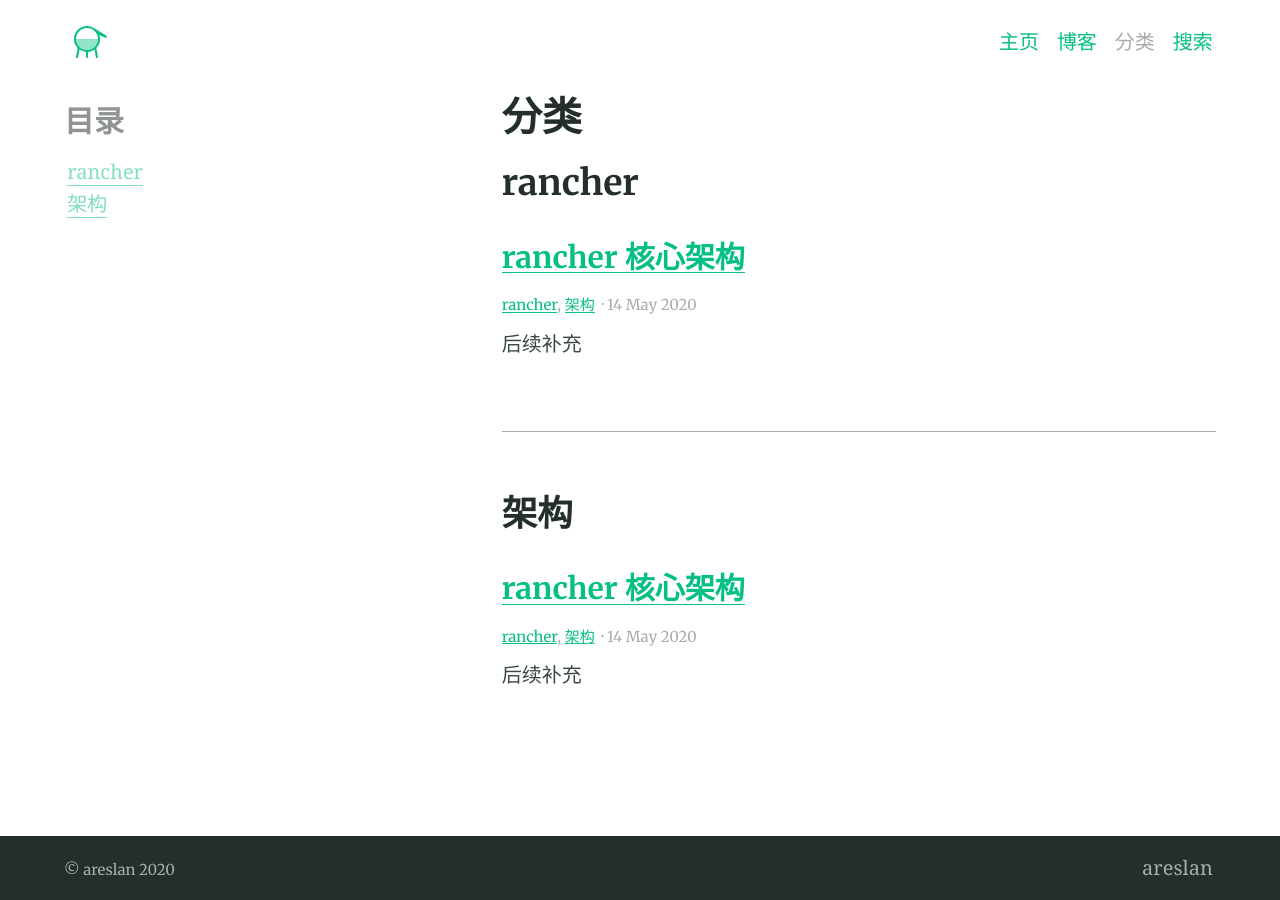
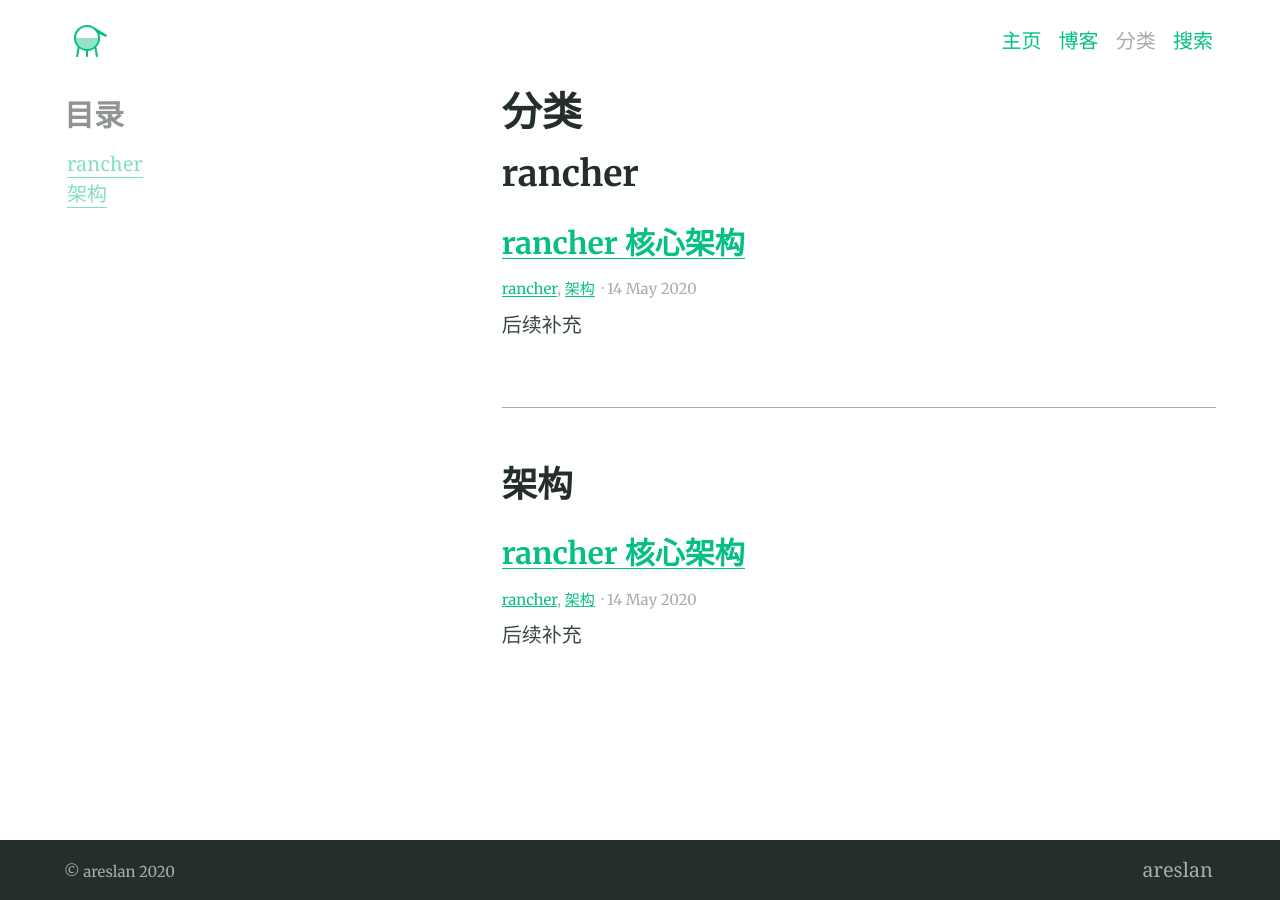
Before and after one commit to areslan1122/areslan1122.github.io, a Jekyll site: the page built from categories.md, in a window 1280 px wide. Built offline with Jekyll 4.4.1, drawn with Linux system fonts in a browser that asks for light colours.

Commit message:
change text size

```diff
--- a/_sass/sassline-base/_variables.scss
+++ b/_sass/sassline-base/_variables.scss
@@ -16,11 +16,11 @@ $breakpoints: (
 // Root font-sizes for each breakpoint. Set to half desired line-height of body text.
 // ! Make sure to have as many sizes as breakpoints above.
 $rootsizes: (
-  rootsize-0: 10,   // 24px line-height body text
-  rootsize-1: 12,   // 28px line-height body text
-  rootsize-2: 14,   // 30px line-height body text
-  rootsize-3: 16,   // 34px line-height body text
-  rootsize-4: 18    // 38px line-height body text
+  rootsize-0: 19,   // 24px line-height body text
+  rootsize-1: 11,   // 28px line-height body text
+  rootsize-2: 13,   // 30px line-height body text
+  rootsize-3: 15,   // 34px line-height body text
+  rootsize-4: 17    // 38px line-height body text
 ) !default;
 
 // Set the optimum line-length for your text (based on typeface).
```
